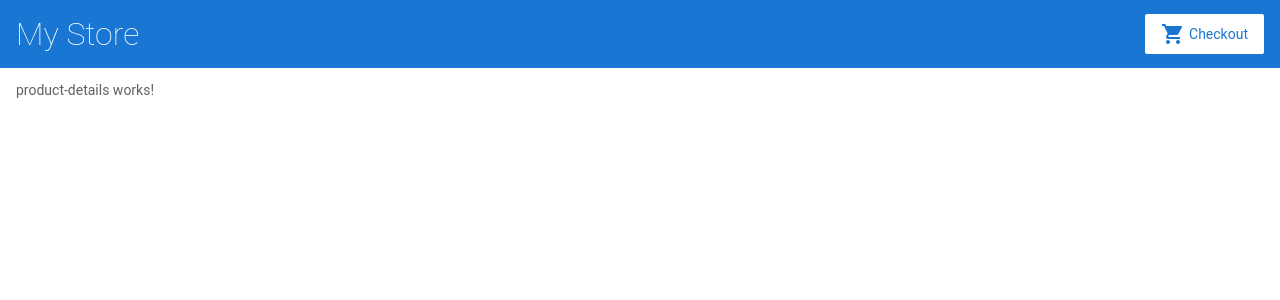
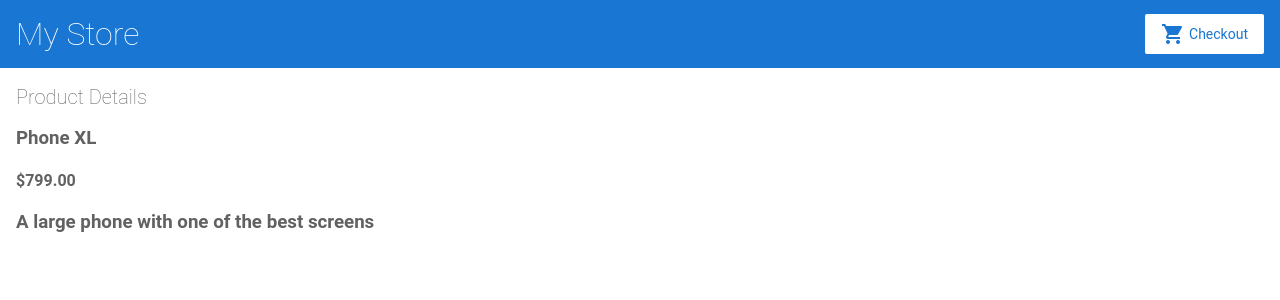
Before and after one commit to Narukxge/angular-phz4gf, an Angular app: page /products/1 in a window 1280 px wide. Shown: the top 300 px of the page. Built offline with nearby package versions, Linux system fonts and the light colour scheme.

Commit message:
Started Using Visual Studio Code

```diff
--- a/src/app/product-details/product-details.component.html
+++ b/src/app/product-details/product-details.component.html
@@ -1 +1,8 @@
-<p>product-details works!</p>
+<h2>Product Details</h2>
+
+<div *ngIf="product">
+    <h3>{{ product.name }}</h3>
+    <h4>{{ product.price | currency }}</h4>
+    <h3>{{ product.description }}</h3>
+
+</div>
--- a/src/app/product-details/product-details.component.ts
+++ b/src/app/product-details/product-details.component.ts
@@ -1,4 +1,7 @@
 import { Component, OnInit } from '@angular/core';
+import { ActivatedRoute } from '@angular/router';
+import { Product, products} from '../products';
+
 
 @Component({
   selector: 'app-product-details',
@@ -7,9 +10,19 @@ import { Component, OnInit } from '@angular/core';
 })
 export class ProductDetailsComponent implements OnInit {
 
-  constructor() { }
+  product: Product | undefined;
 
-  ngOnInit(): void {
+  constructor(private rout: ActivatedRoute) {
+
+
+   }
+
+  ngOnInit() {
+
+      const routeParams = this.rout.snapshot.paramMap;
+      const productIdFromRoute = Number(routeParams.get('productId'));
+
+      this.product = products.find(product => product.id === productIdFromRoute);
   }
 
 }
```
Also changed, not shown: 1 other file (tests, documents, lock files or other folders).
